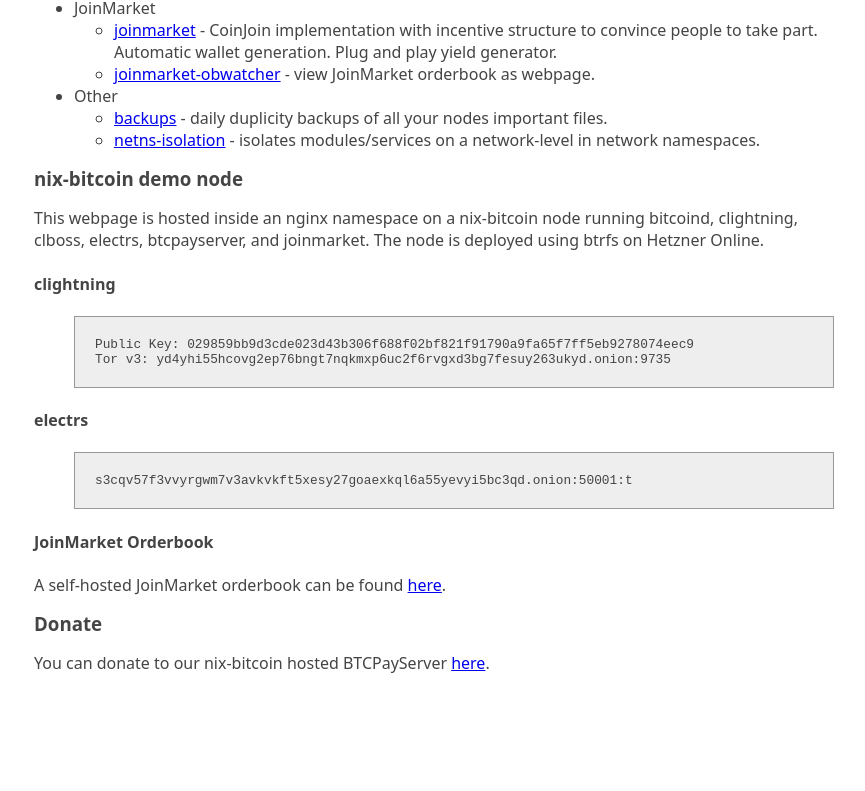
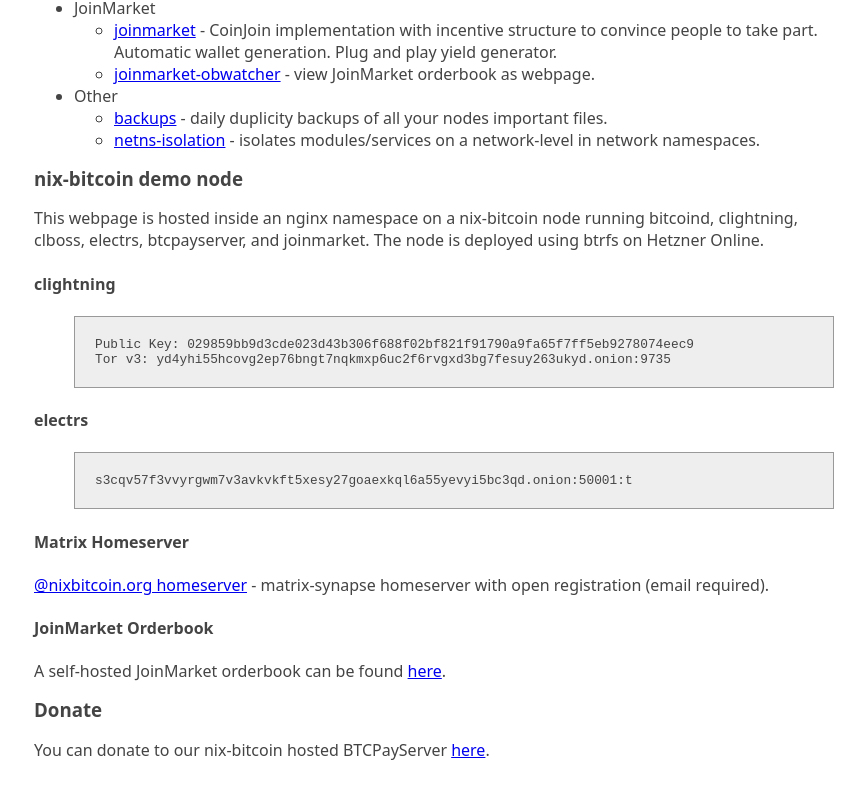
Before and after one commit to fort-nix/nixbitcoin.org, a plain HTML site: page website/static/index.html in a window 1280 px wide. Shown: the part 861-1652 px from the top of the page, without its empty margins (206-1071 px from the left). Before the commit the page ends 1565 px from the top, so only its background shows below. Drawn offline with Linux system fonts and the light colour scheme.

Commit message:
matrix: add project homeserver
Open registration with email verification (self-hosted)

```diff
--- a/website/static/index.html
+++ b/website/static/index.html
@@ -145,6 +145,9 @@
         s3cqv57f3vvyrgwm7v3avkvkft5xesy27goaexkql6a55yevyi5bc3qd.onion:50001:t
       </code>
     </ul>
+    <h4>Matrix Homeserver</h4>
+
+    <a href="https://element.nixbitcoin.org">@nixbitcoin.org homeserver</a> - matrix-synapse homeserver with open registration (email required).
 
     <h4>JoinMarket Orderbook</h4>
 
```
Also changed, not shown: 6 other files.
